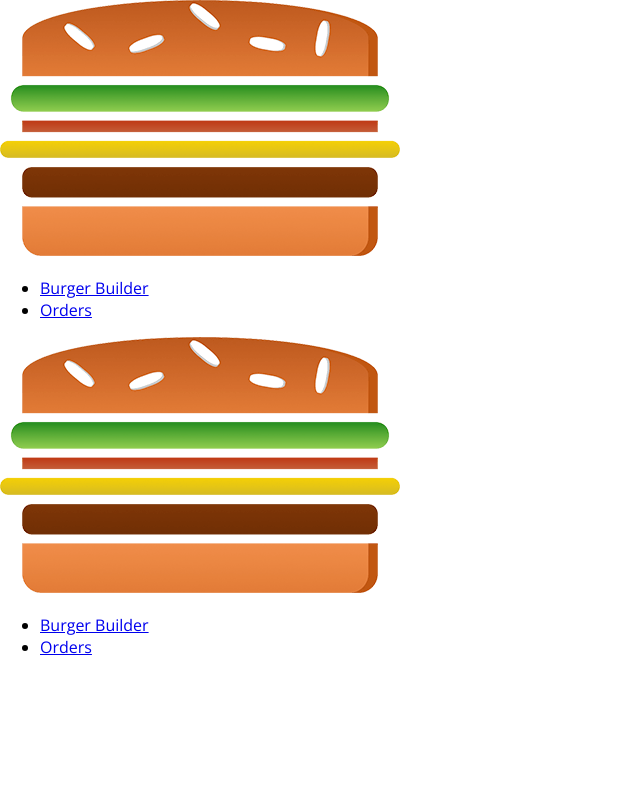
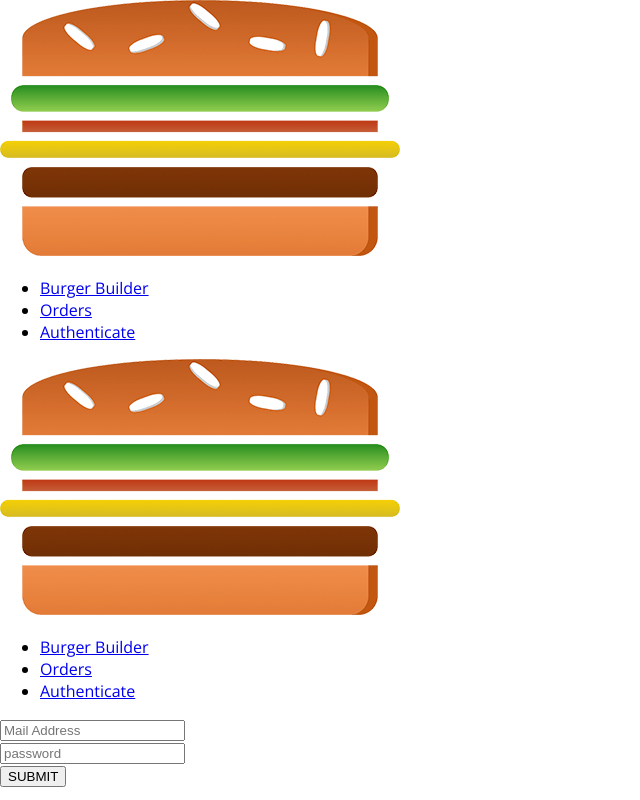
Before and after one commit to arthurthlee/Burger-Builder, a React app in the folder burger-builder/: page /auth in a window 1280 px wide. Shown: the whole page, without its empty margins (0-640 px from the left). Built offline with nearby package versions, Linux system fonts and the light colour scheme.

Commit message:
Chapter 18 Lesson 4: Adding an Auth Form

```diff
--- a/burger-builder/src/App.js
+++ b/burger-builder/src/App.js
@@ -5,6 +5,7 @@
 import BurgerBuilder from './containers/BurgerBuilder/BurgerBuilder';
 import Checkout from './containers/Checkout/Checkout';
 import Orders from './containers/Orders/Orders';
+import Auth from './containers/Auth/Auth';
 
 class App extends Component {
 
@@ -15,6 +16,7 @@
           <Switch>
             <Route path="/checkout" component={Checkout} />
             <Route path="/orders" component={Orders} />
+            <Route path="/auth" component={Auth} />
             <Route path="/" exact component={BurgerBuilder} />
           </Switch>
         </Layout>
--- a/burger-builder/src/components/Navigation/NavigationItems/NavigationItems.js
+++ b/burger-builder/src/components/Navigation/NavigationItems/NavigationItems.js
@@ -5,12 +5,9 @@
 
 const navigationItems = () => (
     <ul className={classes.NavigationItems}>
-        <NavigationItem link="/" exact>
-            Burger Builder
-        </NavigationItem>
-        <NavigationItem link="/orders">
-            Orders
-        </NavigationItem>
+        <NavigationItem link="/" exact>Burger Builder</NavigationItem>
+        <NavigationItem link="/orders">Orders</NavigationItem>
+        <NavigationItem link="/auth">Authenticate</NavigationItem>
     </ul>
 );
 
--- /dev/null
+++ b/burger-builder/src/containers/Auth/Auth.css
@@ -0,0 +1,15 @@
+.Auth {
+    margin: 20px auto;
+    width: 80%;
+    text-align: center;
+    box-shadow: 0 2px 3px #ccc;
+    border: 1px solid #eee;
+    padding: 10px;
+    box-sizing: border-box;
+}
+
+@media (min-width: 600px) {
+    .Auth {
+        width: 500px;
+    }
+}
--- /dev/null
+++ b/burger-builder/src/containers/Auth/Auth.js
@@ -0,0 +1,106 @@
+import React, {Component} from 'react';
+
+import Input from '../../components/UI/Input/Input';
+import Button from '../../components/UI/Button/Button';
+import classes from './Auth.css';
+
+class Auth extends Component {
+    state = {
+        controls: {
+            email: {
+                elementType: 'input',
+                elementConfig: {
+                    type: 'email',
+                    placeholder: 'Mail Address'
+                },
+                value: '',
+                validation: {
+                    required: true,
+                    isEmail: true
+                },
+                valid: false,
+                touched: false
+            },
+            password: {
+                elementType: 'input',
+                elementConfig: {
+                    type: 'password',
+                    placeholder: 'password'
+                },
+                value: '',
+                validation: {
+                    required: true,
+                    minLength: 6
+                },
+                valid: true,
+                touched: false
+            }
+        }
+    }
+
+    checkValidity(value, rules) {
+        let isValid = true;
+        if (!rules) {
+            return true;
+        }
+        if (rules.required) {
+            isValid = value.trim() !== '' && isValid;
+        }
+        if (rules.minLength) {
+            isValid = value.length >= rules.minLength && isValid;
+        }
+        if (rules.minLength) {
+            isValid = value.length <= rules.maxLength && isValid;
+        }
+        return isValid;
+    }
+
+    inputChangedHandler = (event, controlName) => {
+        const updatedControls = {
+            ...this.state.controls,
+            [controlName]: {
+                ...this.state.controls[controlName],
+                value: event.target.value,
+                valid: this.checkValidity(event.target.value, this.state.controls[controlName].validation),
+                touched: true
+            }
+        };
+        this.setState({controls: updatedControls});
+    }
+
+    render () {
+        const formElementsArray = [];
+        for (let key in this.state.controls) {
+            formElementsArray.push({
+                id: key,
+                config: this.state.controls[key]
+            });
+        }
+
+        const form = formElementsArray.map(formElement => (
+            <Input
+                key={formElement.id}
+                elementType={formElement.config.elementType}
+                elementConfig={formElement.config.elementConfig}
+                value={formElement.config.value}
+                invalid={!formElement.config.valid}
+                shouldValidate={formElement.config.validation}
+                touched={formElement.config.touched}
+                changed={(event) => this.inputChangedHandler(event, formElement.id)}
+                />
+
+        ));
+
+        return (
+            <div className={classes.Auth}>
+                <form>
+                    {form}
+                    <Button btnType="Success">SUBMIT</Button>
+                </form>
+            </div>
+        );
+
+    }
+}
+
+export default Auth;
```
